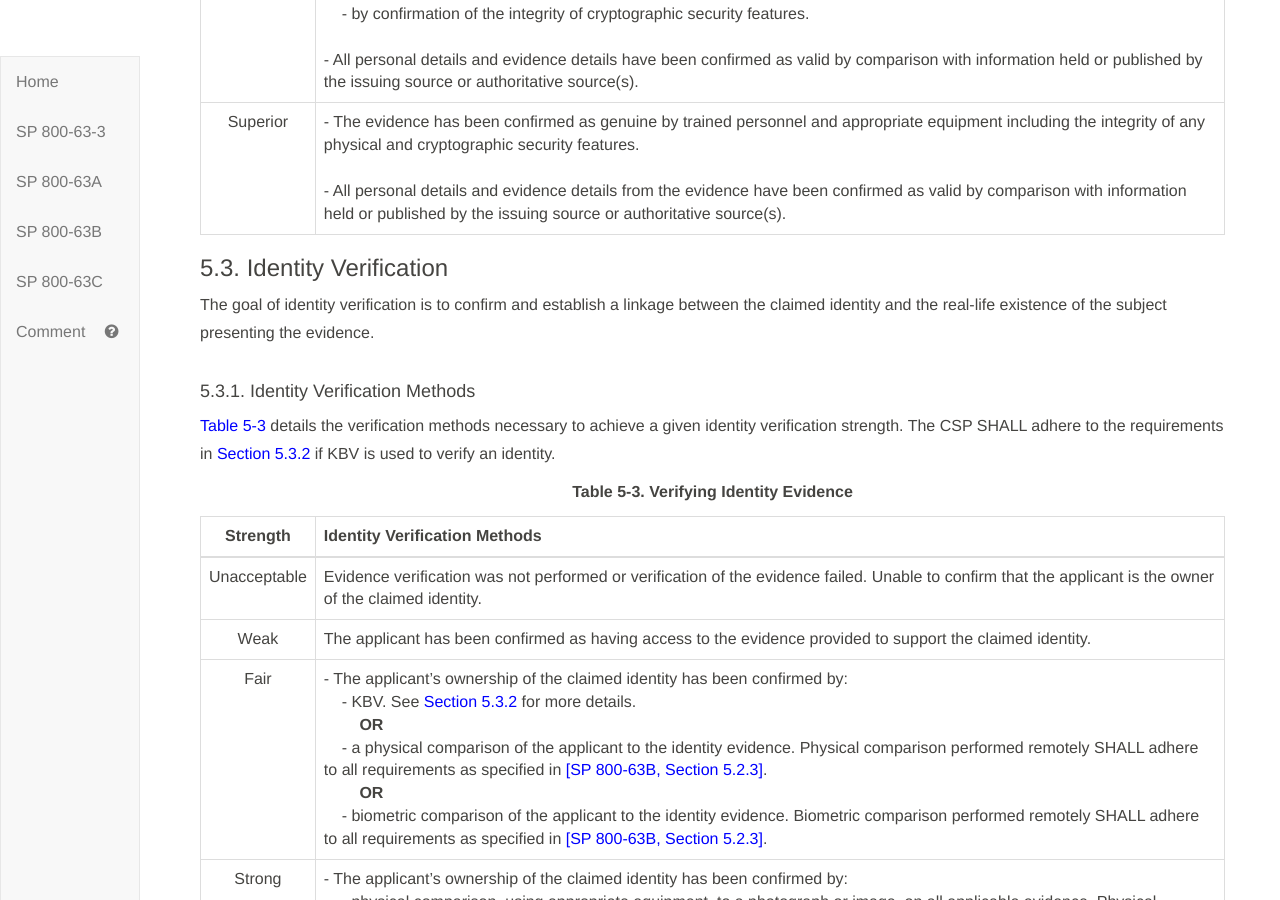
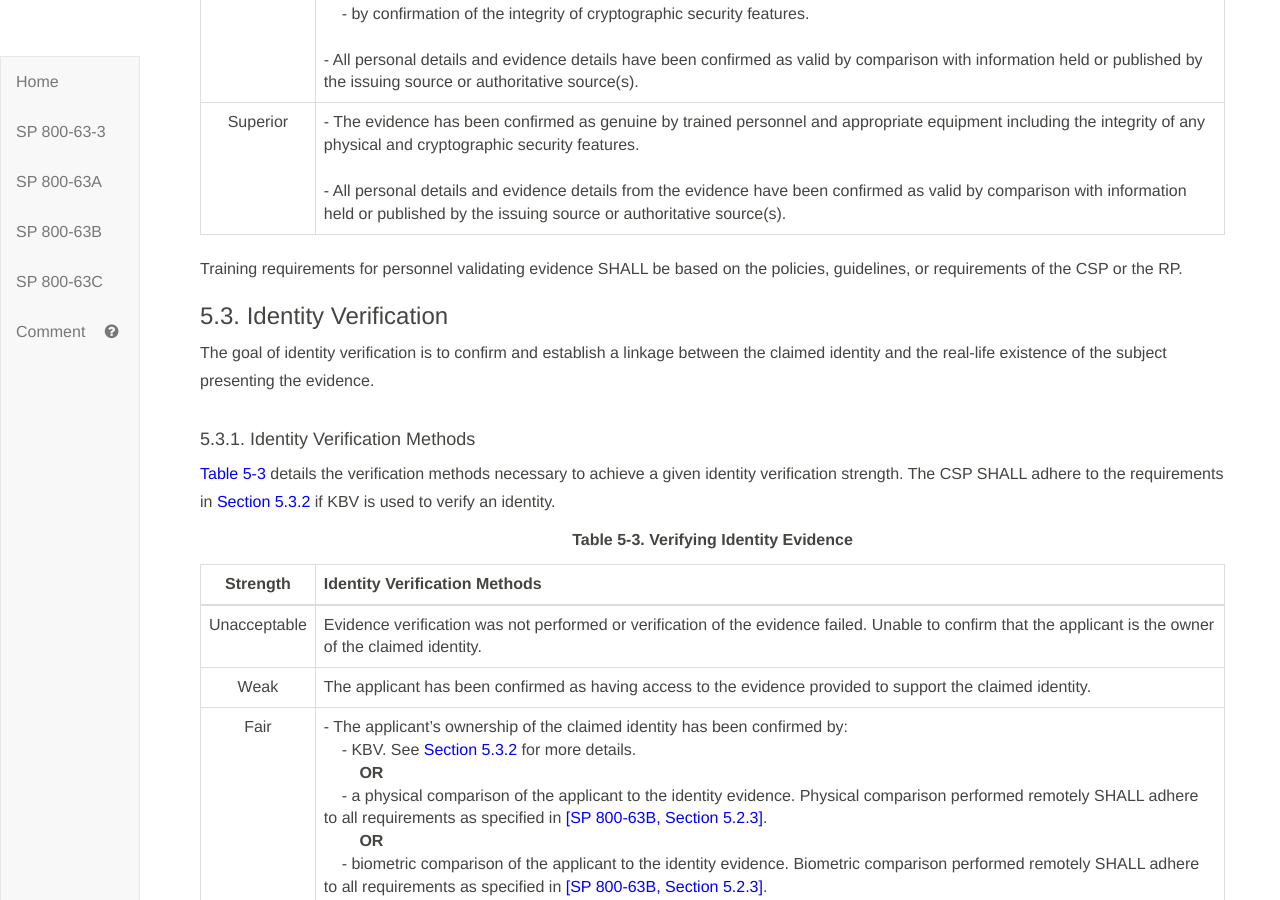
Before and after one commit to usnistgov/800-63-3, a Jekyll site: the page built from sp800-63a/sec5_proofing.md, in a window 1280 px wide and 900 px high, scrolled down 3742 px. Built offline with Jekyll 4.4.1, drawn with Linux system fonts in a browser that asks for light colours; our own code applies the rules of GitHub Pages for plain Markdown files.

Commit message:
Closes #1086

```diff
--- a/sp800-63a/sec5_proofing.md
+++ b/sp800-63a/sec5_proofing.md
@@ -67,6 +67,8 @@ Once identity evidence is obtained by the CSP, the accuracy, authenticity, and i
 |Fair|- The evidence:<br>&nbsp;&nbsp;&nbsp;&nbsp;- details have been confirmed as valid by comparison with information held or published by the issuing source or authoritative source(s).<br>&nbsp;&nbsp;&nbsp;&nbsp;&nbsp;&nbsp;&nbsp;&nbsp;**OR**<br>&nbsp;&nbsp;&nbsp;&nbsp;- has been confirmed as genuine using appropriate equipment, confirming the integrity of physical security features and lack of fraudulent modification.<br>&nbsp;&nbsp;&nbsp;&nbsp;&nbsp;&nbsp;&nbsp;&nbsp;**OR** <br>&nbsp;&nbsp;&nbsp;&nbsp;- The evidence has been confirmed as genuine by trained personnel. <br>&nbsp;&nbsp;&nbsp;&nbsp;&nbsp;&nbsp;&nbsp;&nbsp;**OR** <br>&nbsp;&nbsp;&nbsp;&nbsp;- The issued evidence has been confirmed as genuine by confirmation of the integrity of cryptographic security features.|
 |Strong|- The evidence has been confirmed as genuine:<br>&nbsp;&nbsp;&nbsp;&nbsp;- using appropriate equipment, confirming the integrity of physical security features and lack of fraudulent modification. <br>&nbsp;&nbsp;&nbsp;&nbsp;&nbsp;&nbsp;&nbsp;&nbsp;**OR**<br>&nbsp;&nbsp;&nbsp;&nbsp;- by trained personnel and appropriate equipment, confirming the integrity of the physical security features and lack of fraudulent modification<br>&nbsp;&nbsp;&nbsp;&nbsp;&nbsp;&nbsp;&nbsp;&nbsp;**OR**<br>&nbsp;&nbsp;&nbsp;&nbsp;- by confirmation of the integrity of cryptographic security features.<br><br> - All personal details and evidence details have been confirmed as valid by comparison with information held or published by the issuing source or authoritative source(s).|
 |Superior|- The evidence has been confirmed as genuine by trained personnel and appropriate equipment including the integrity of any physical and cryptographic security features.<br><br>- All personal details and evidence details from the evidence have been confirmed as valid by comparison with information held or published by the issuing source or authoritative source(s).|
+
+Training requirements for personnel validating evidence SHALL be based on the policies, guidelines, or requirements of the CSP or the RP.
 
 ### 5.3. <a name="verify"></a> Identity Verification
 
```
